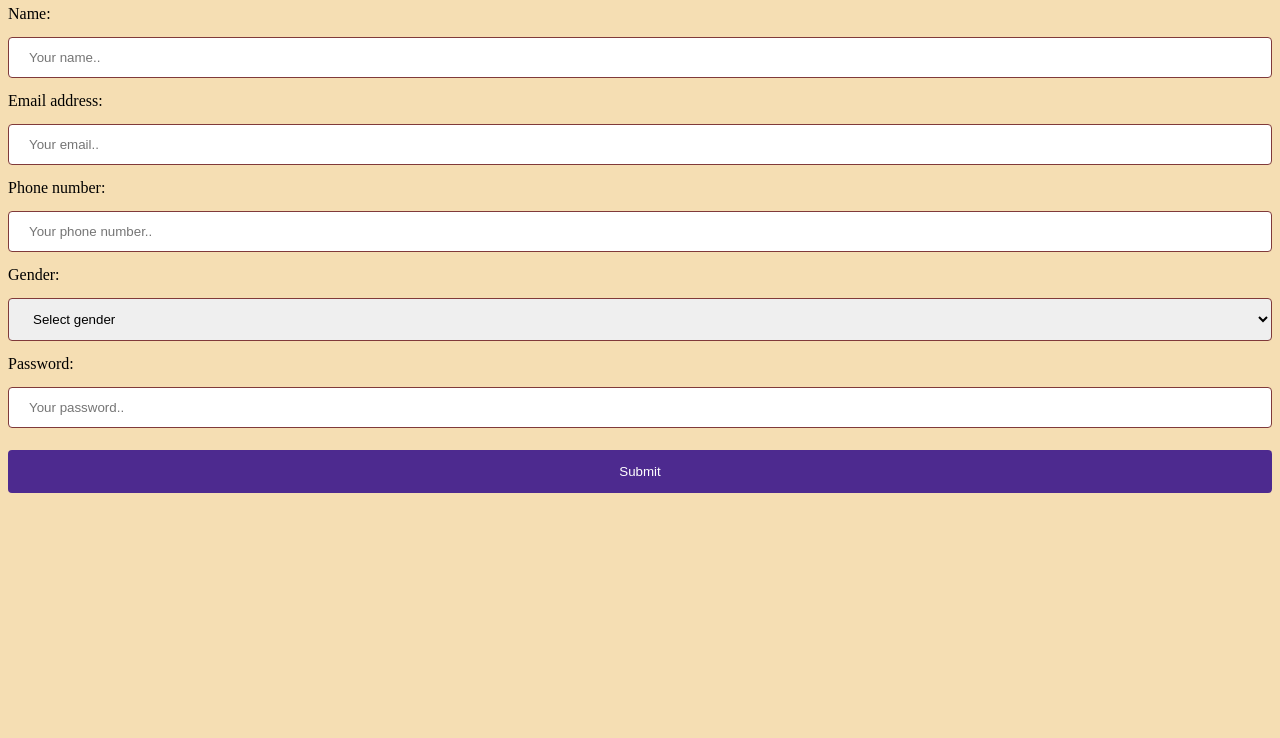
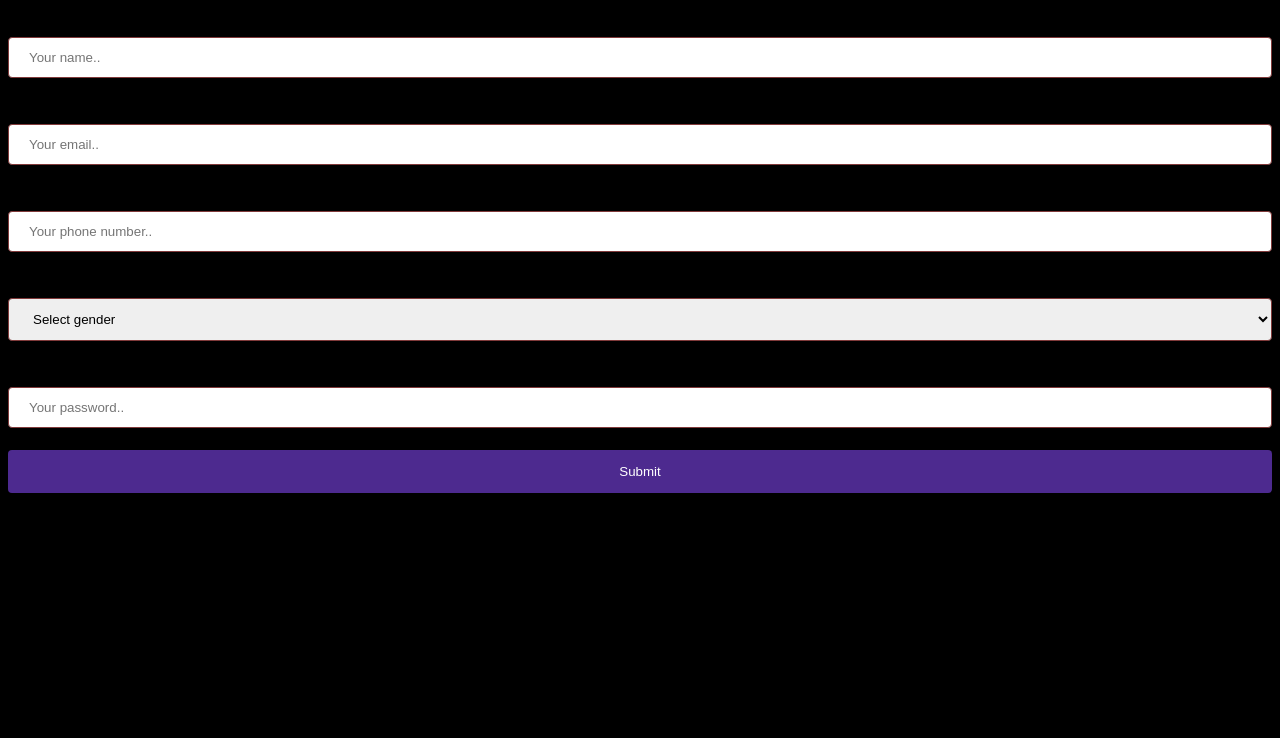
Before and after one commit to Jeraymi/jeraymibase, a plain HTML site: page index.html in a window 1280 px wide. Shown: the part 62-800 px from the top of the page. Drawn offline with Linux system fonts and the light colour scheme.

Commit message:
bgcolor to black

```diff
--- a/index.html
+++ b/index.html
@@ -41,7 +41,7 @@
 		}
 	</style>
 </head>
-<body bgcolor="wheat">
+<body bgcolor="black">
 	<h2>Simple Form</h2>
 	<form id="myForm" onsubmit="return validateForm()">
 		<label for="name">Name:</label>
```
